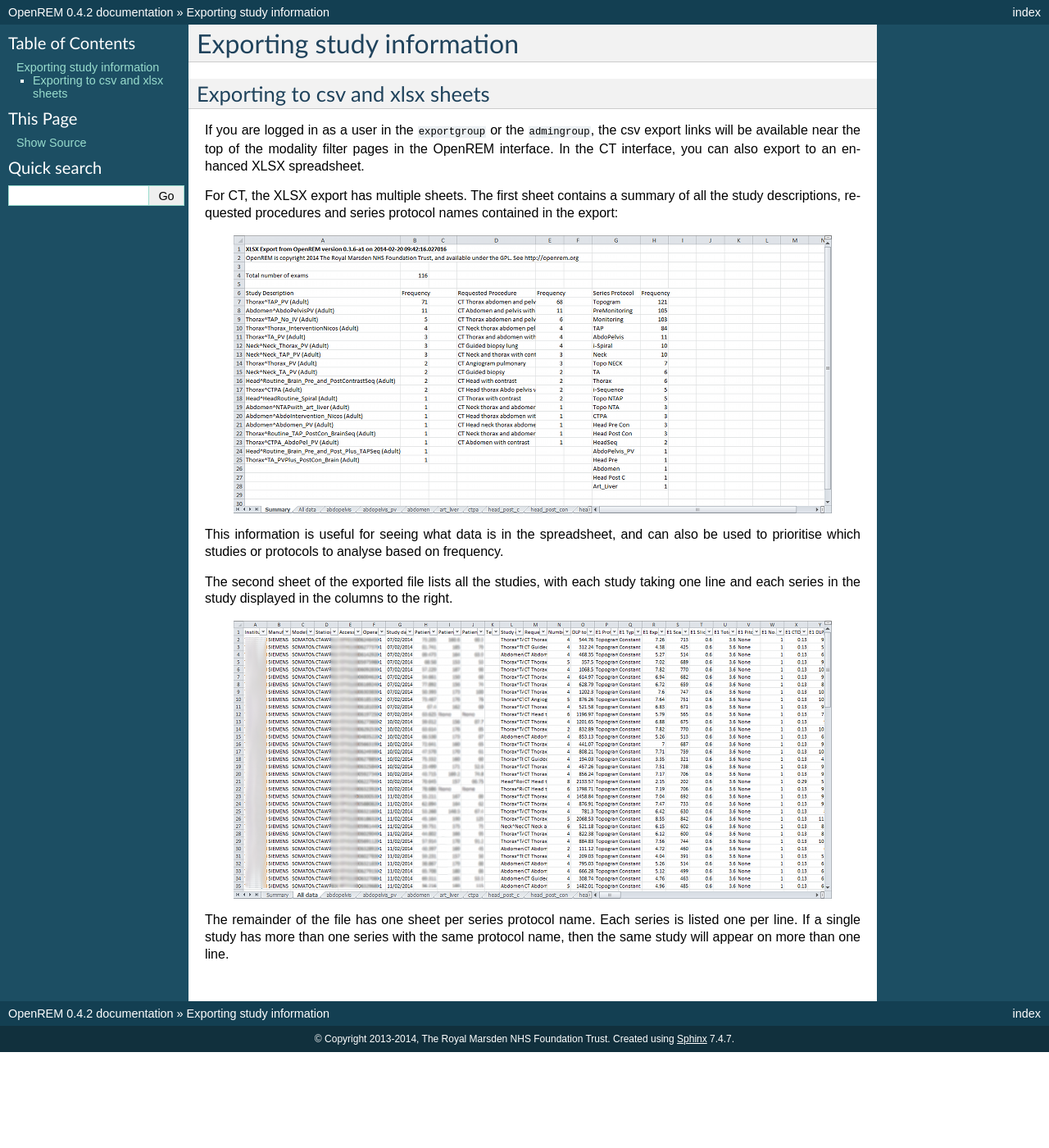
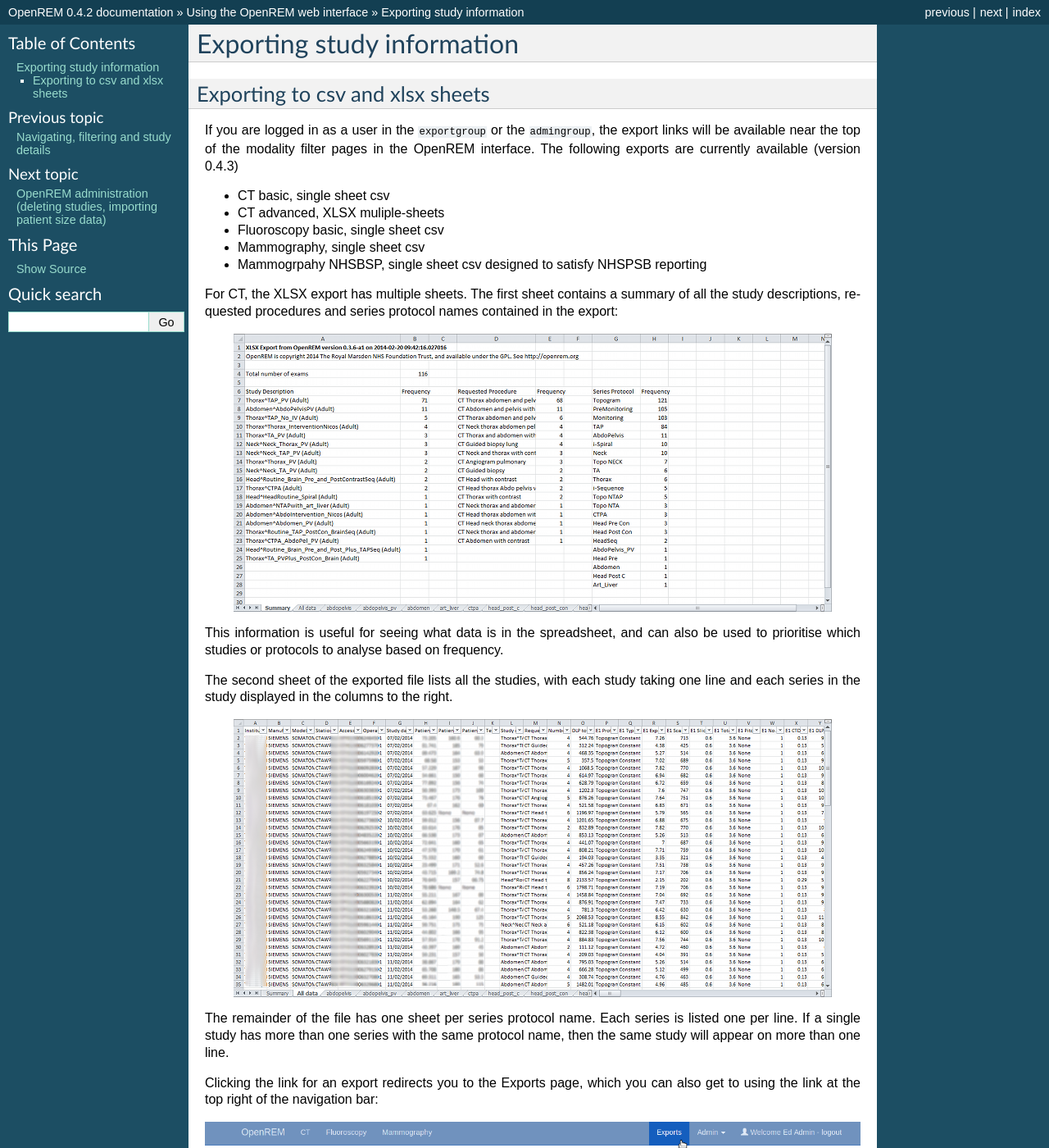
Before and after one commit to ckswilliams/modOpenREM, a Sphinx documentation site: the page built from docs/i_exporting.rst, in a window 1280 px wide and 1400 px high. Shown: the whole window at 82% size. Built offline with Sphinx 7.4.7, drawn with Linux system fonts in a browser that asks for light colours; pages that are not in the unit, such as notebooks, are missing from menus; some of the changed text lies outside the part shown.

Commit message:
Renamed interface_navigate.rst to the i_ version, linked to the renamed i_export. Changed the text at the start of the export docs to list the available exports in this release. Added text and image of the exports list, haven't covered deleting. Commit to see if image needs resizing for rtd. Refs #104.

```diff
--- a/docs/i_exporting.rst
+++ b/docs/i_exporting.rst
@@ -5,9 +5,14 @@
 ================================
 
 If you are logged in as a user in the ``exportgroup`` or the ``admingroup``,
-the csv export links will be available near the top of the modality filter pages
-in the OpenREM interface. In the CT interface, you can also export to an
-enhanced XLSX spreadsheet.
+the export links will be available near the top of the modality filter pages
+in the OpenREM interface. The following exports are currently available (version 0.4.3)
+
+* CT basic, single sheet csv
+* CT advanced, XLSX muliple-sheets
+* Fluoroscopy basic, single sheet csv
+* Mammography, single sheet csv
+* Mammogrpahy NHSBSP, single sheet csv designed to satisfy NHSPSB reporting
 
 For CT, the XLSX export has multiple sheets. The first sheet contains a
 summary of all the study descriptions, requested procedures and series
@@ -36,3 +41,16 @@
 is listed one per line. If a single study
 has more than one series with the same protocol name, then the same study
 will appear on more than one line.
+
+Clicking the link for an export redirects you to the Exports page, which
+you can also get to using the link at the top right of the navigation bar:
+
+.. image:: img/Exports.png
+    :align: center
+    :alt: Exports list
+
+Whilst an export is being processed, it will be listed in the first table
+at the top. The current status is displayed to indicate export progress.
+
+Completed exports are then listed in the second table, with a link to
+download the csv or xlsx file.
--- a/docs/interface.rst
+++ b/docs/interface.rst
@@ -6,6 +6,6 @@
 ..  toctree::
     :maxdepth: 3
 
-    interface_navigate
-    interface_exporting
+    i_navigate
+    i_exporting
     i_administration
```
Also changed, not shown: docs/i_navigate.rst (renamed from docs/interface_navigate.rst), docs/img/Exports.png (added).
